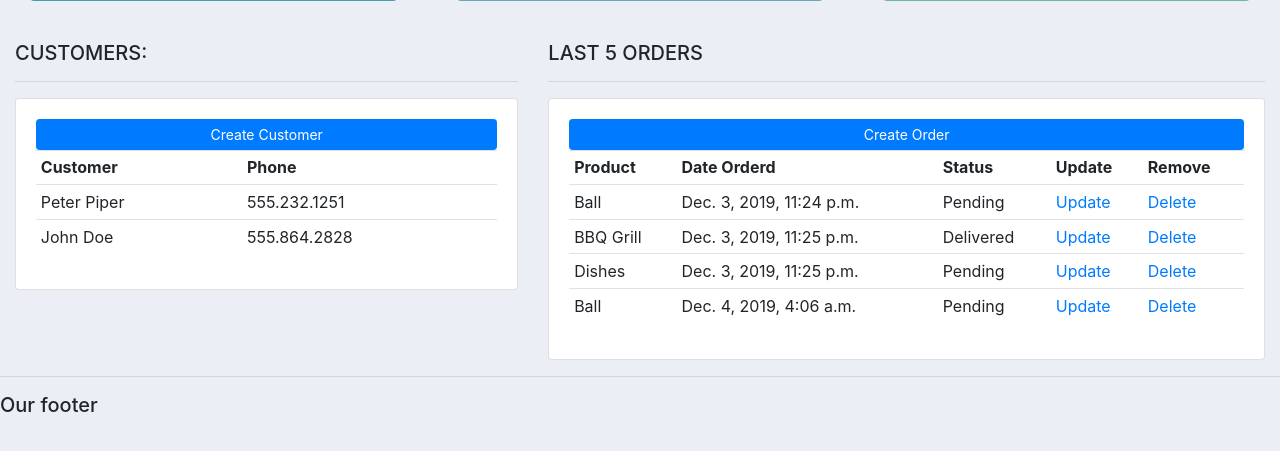
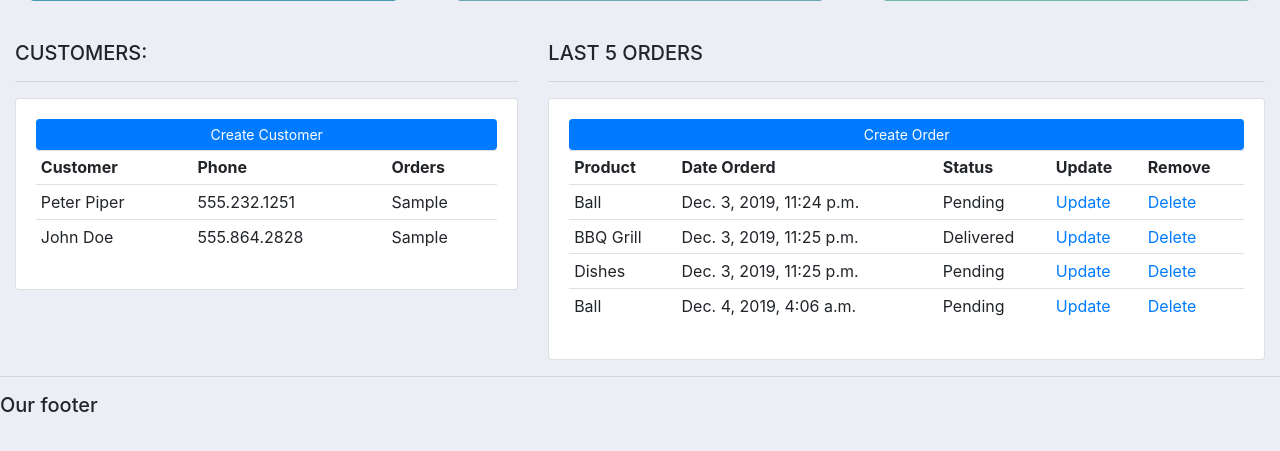
Before and after one commit to divanov11/crash-course-CRM, a Django app: template crm1_v9_dynamic_urls_templates/accounts/templates/accounts/dashboard.html in a window 1280 px wide. Shown: the part 231-682 px from the top of the page. Run offline with Django 3.2, Linux system fonts and the light colour scheme; data comes from the database, SQL or seed files in the repository; the template is opened without the code that fills it: values that come from a table or form of the project are taken from there, most other values are stand-ins (such as "Sample title", 1, 10 or a date in 2020); some libraries are stand-ins or nearby versions.

Commit message:
update in last dashboard file
there was a silly mistake in last file , resolved now

```diff
--- a/crm1_v9_dynamic_urls_templates/accounts/templates/accounts/dashboard.html
+++ b/crm1_v9_dynamic_urls_templates/accounts/templates/accounts/dashboard.html
@@ -16,6 +16,7 @@
 				<tr>
 					<th>Customer</th>
 					<th>Phone</th>
+					<th>Orders</th>
 				</tr>
 
 				{% for customer in customers %}
@@ -23,6 +24,7 @@
 
 						<td>{{customer.name}}</td>
 						<td>{{customer.phone}}</td>
+						<td>{{c_ordr}}</td>
 					</tr>
 				{% endfor %}
 
```
